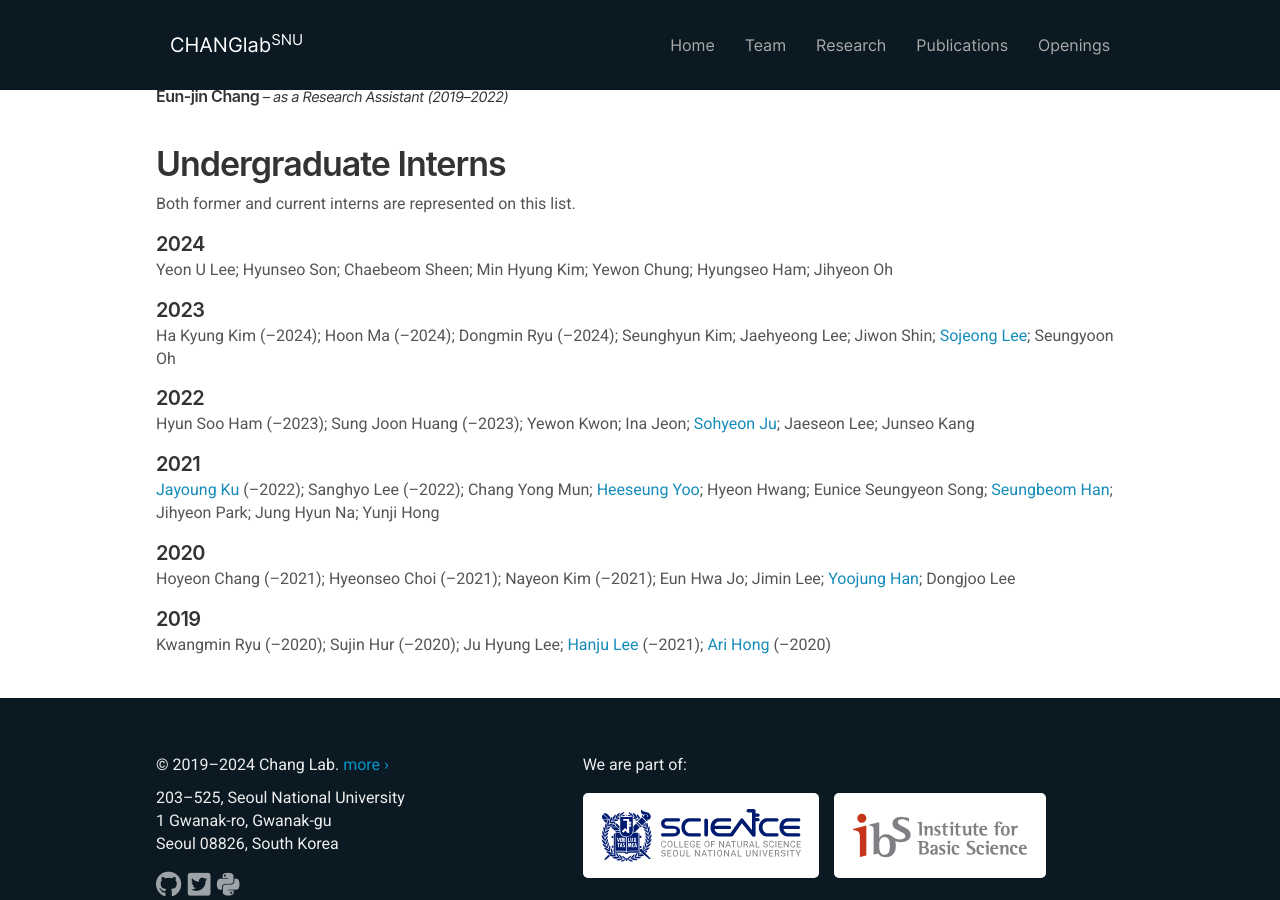
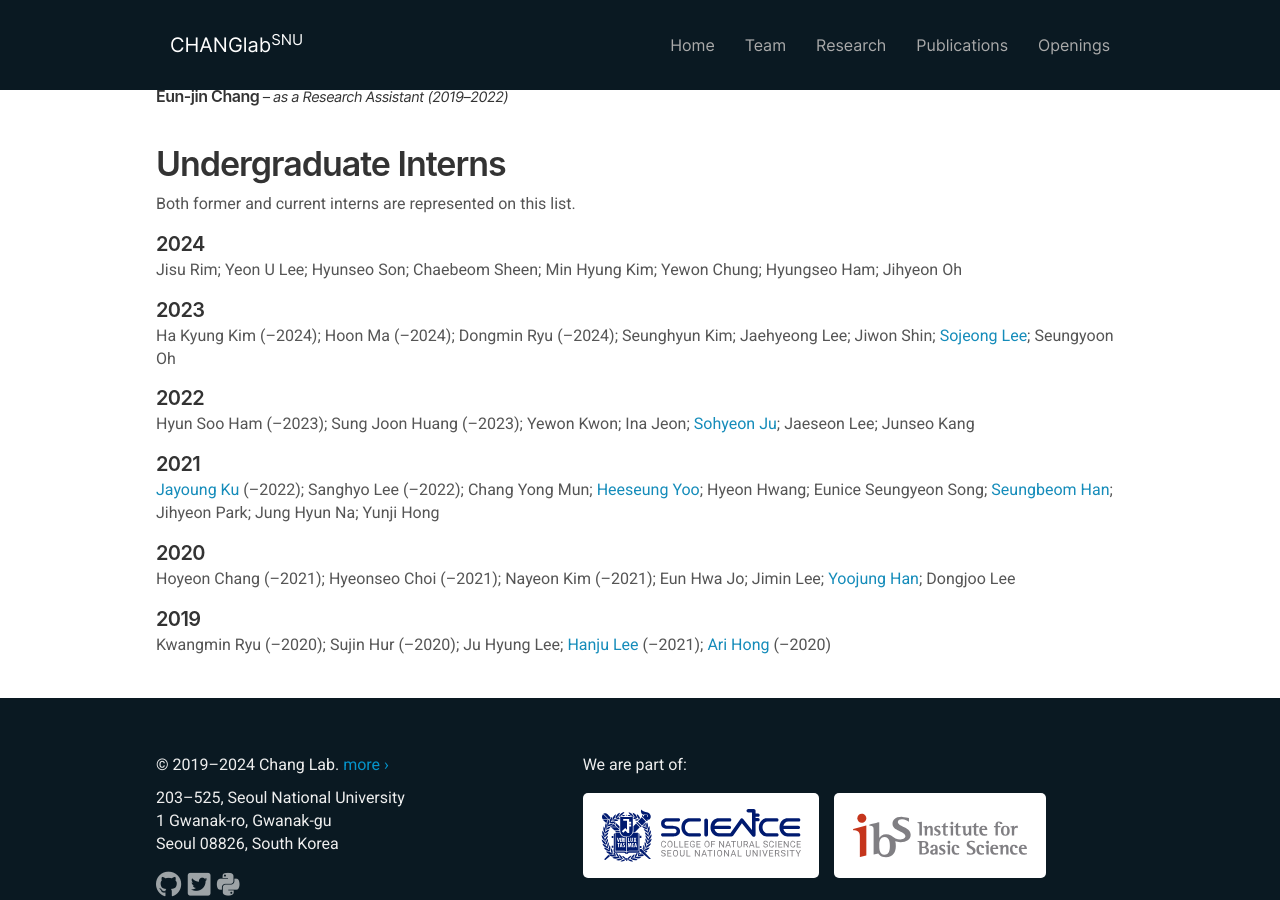
Before and after one commit to ChangLabSNU/ChangLabSNU.github.io, a Jekyll site: the page built from _pages/team.md, in a window 1280 px wide and 900 px high, scrolled down 1498 px. Built offline with Jekyll 4.4.1, drawn with Linux system fonts in a browser that asks for light colours; nearby versions of some CDN libraries; some web fonts are replaced.

Commit message:
Add Jisu, a new intern.

```diff
--- a/_data/alumni_interns.yml
+++ b/_data/alumni_interns.yml
@@ -1,3 +1,8 @@
+- name: Jisu Rim
+  year_begin: 2024
+  year_end: 2024
+  affiliation_then: Korea University
+
 - name: Yeon U Lee
   year_begin: 2024
   year_end: 2024
```
